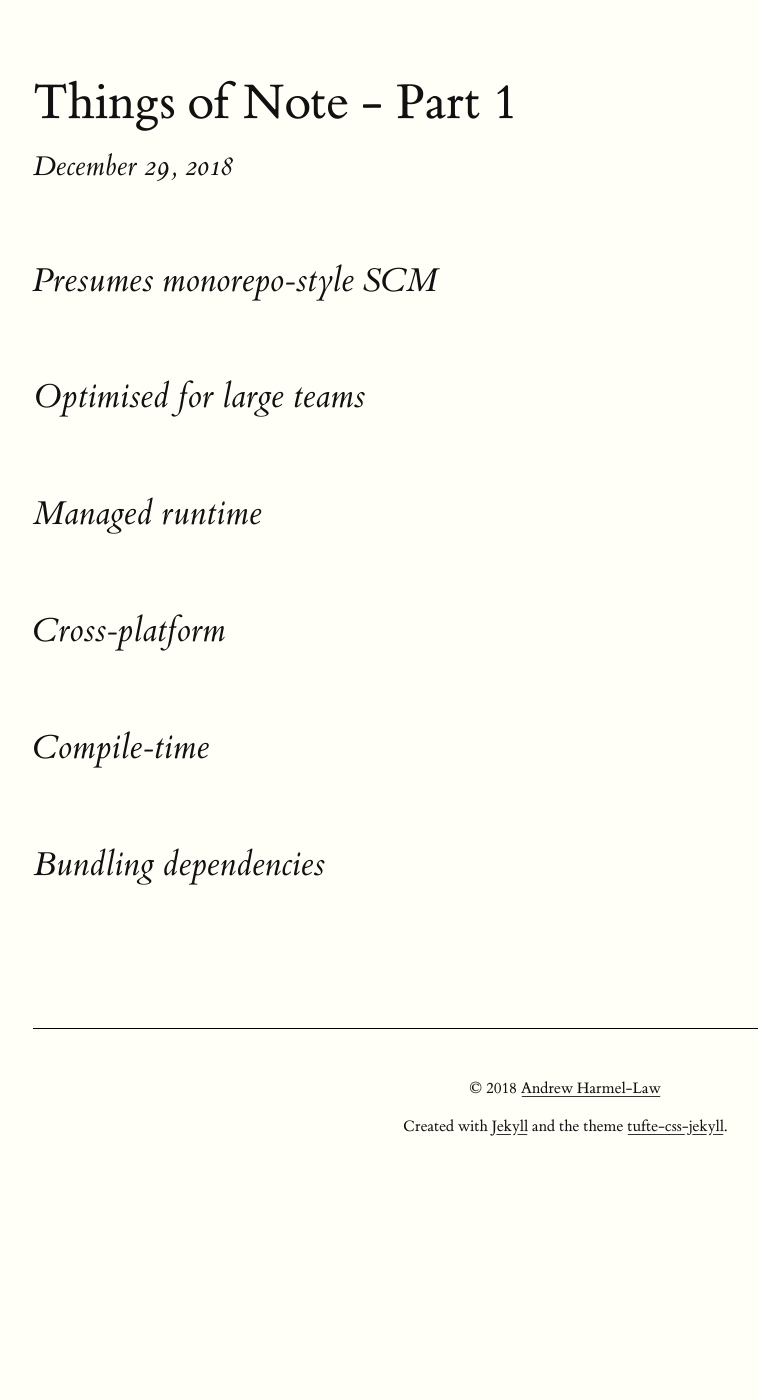
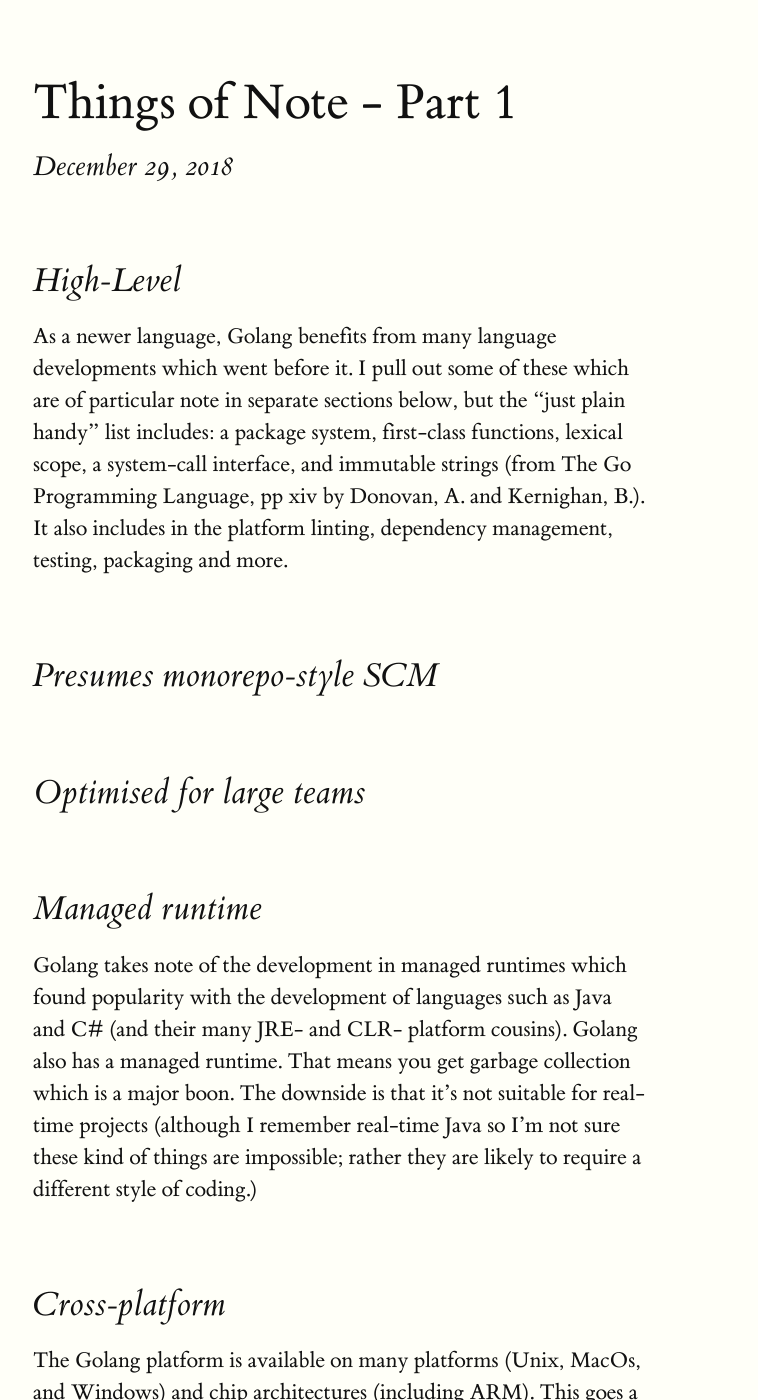
Before and after one commit to grokkinkotlin/grokkinkotlin.github.com, a Jekyll site: the page built from _posts/2018-12-29-things-of-note-pt1.md, in a window 1280 px wide and 1400 px high, scrolled down 489 px. Shown: the whole window, without its empty margins (127-885 px from the left). Built offline with Jekyll 4.4.1, drawn with Linux system fonts in a browser that asks for light colours; before the commit the page ends 1641 px from its top, so only the background shows below that; some of the changed text lies outside the part shown.

Commit message:
Commit changes in src

```diff
--- a/_posts/2018-12-29-things-of-note-pt1.md
+++ b/_posts/2018-12-29-things-of-note-pt1.md
@@ -2,9 +2,24 @@
 title: "Things of Note - Part 1"
 layout: post
 ---
+## High-Level
+As a newer language, Golang benefits from many language developments which went before it.  I pull out some of these which are of particular note in separate sections below, but the "just plain handy" list includes: a package system, first-class functions, lexical scope, a system-call interface, and immutable strings (from The Go Programming Language, pp xiv by Donovan, A. and Kernighan, B.).  It also includes in the platform linting, dependency management, testing, packaging and more.
+
 ## Presumes monorepo-style SCM
 ## Optimised for large teams
+
 ## Managed runtime
+Golang takes note of the development in managed runtimes which found popularity with the development of languages such as Java and C# (and their many JRE- and CLR- platform cousins).  Golang also has a managed runtime.  That means you get garbage collection which is a major boon.  The downside is that it's not suitable for real-time projects (although I remember real-time Java so I'm not sure these kind of things are impossible; rather they are likely to require a different style of coding.)
+
 ## Cross-platform
-## Compile-time
+The Golang platform is available on many platforms (Unix, MacOs, and Windows) and chip architectures (including ARM). This goes a long way towards ensuring that your code is very likely to be compilable on multiple platforms unchanged.
+
+## Time-to-Compile
+Golang is a compiled language.  But not only that, the designers have focussed on keeping compile-time as low as possible.  If you're coming from a Scala background, that's reassuring.
+
 ## Bundling dependencies
+
+## Network-Centric
+Golang "takes note of the importance of locality" (from The Go Programming Language, pp xiv by Donovan, A. and Kernighan, B.) but also has first-class concepts for remote communication.
+
+## NOT Object-Oriented
```
Also changed, not shown: _posts/2018-12-28-setting-up.md (+1 -1 lines).
